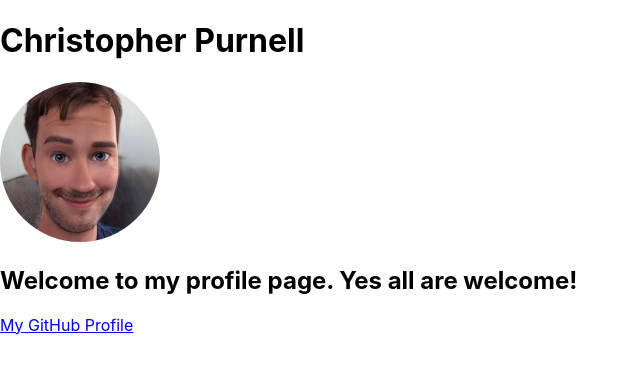
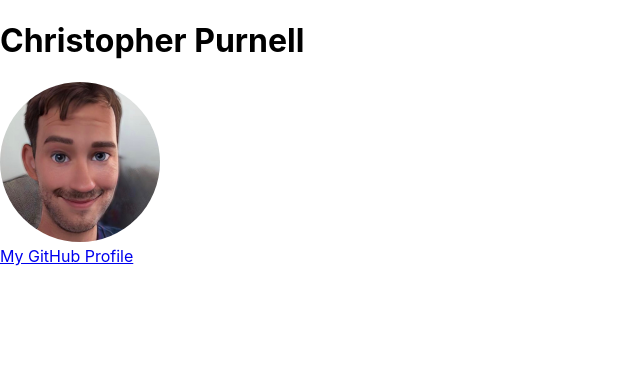
Before and after one commit to Ctpurnell/Christopher-profile, a React (Create React App) app: page / in a window 1280 px wide. Shown: the top 374 px of the page, without its empty margins (0-640 px from the left). Built offline with nearby package versions, Linux system fonts and the light colour scheme.

Commit message:
getting more set up

```diff
--- a/src/App.js
+++ b/src/App.js
@@ -15,7 +15,6 @@ function App() {
           alt="picture of my face"
         />
       </div>
-      <h2>{"Welcome to my profile page. Yes all are welcome!"}</h2>
 
       <a href={link}>My GitHub Profile</a>
     </div>
```
